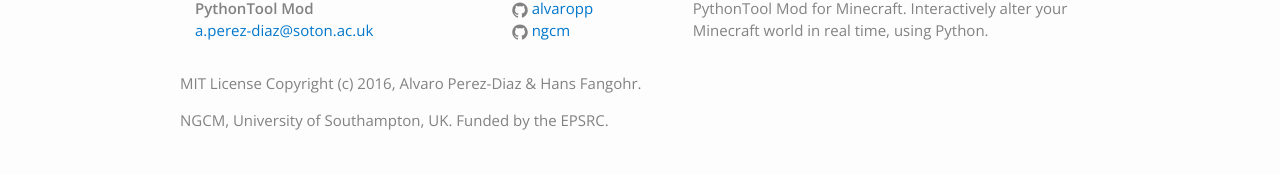
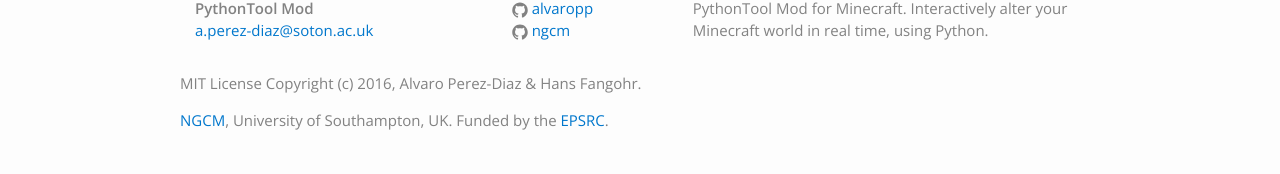
Before and after one commit to ngcm/PythonTool-Mod, a Jekyll site: the page built from pages/index.md, in a window 1280 px wide. Shown: the part 759-933 px from the top of the page. Built offline with Jekyll 4.4.1, drawn with Linux system fonts in a browser that asks for light colours; part of the change alters nothing that is shown.

```diff
--- a/_includes/footer.html
+++ b/_includes/footer.html
@@ -69,8 +69,8 @@
                         Copyright (c) 2016, Alvaro Perez-Diaz & Hans Fangohr.
                         </p>
 
-                        <p>NGCM, University of Southampton, UK.
-                        Funded by the EPSRC.
+                        <p> <a href="http://ngcm.soton.ac.uk/">NGCM</a>, University of Southampton, UK.
+                        Funded by the <a href=https://www.epsrc.ac.uk/">EPSRC</a>.
                         </p>
 
                 </div>
```
